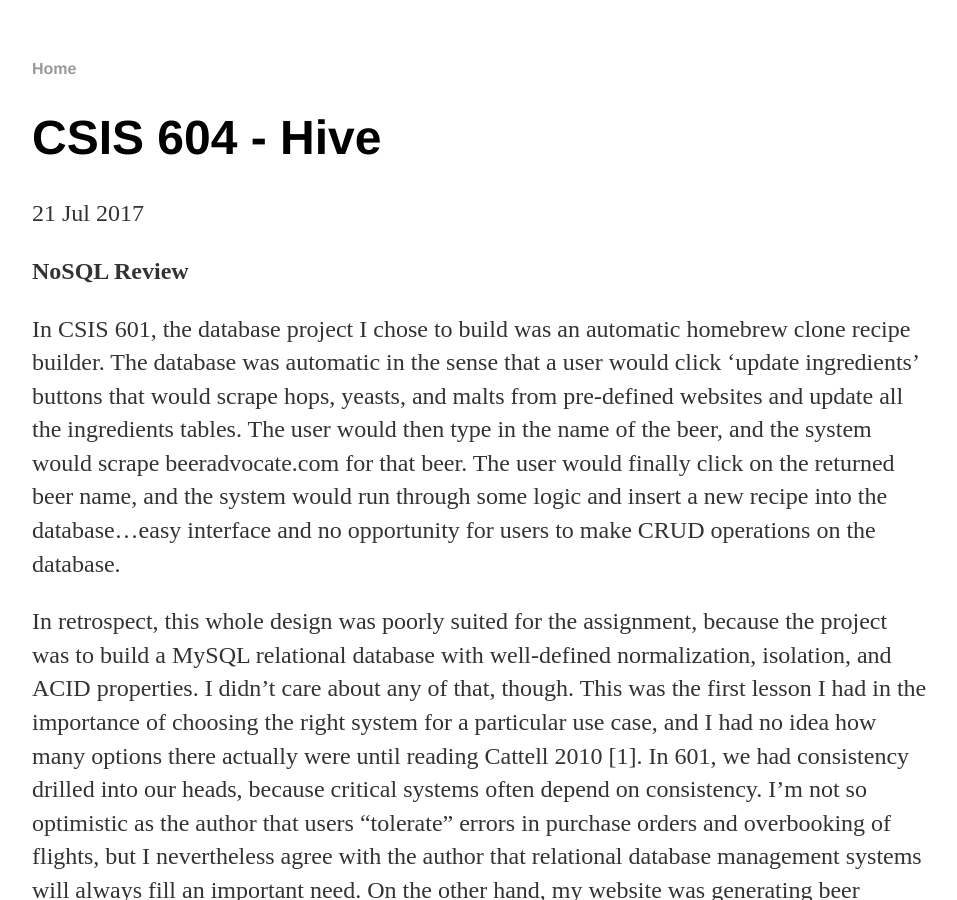
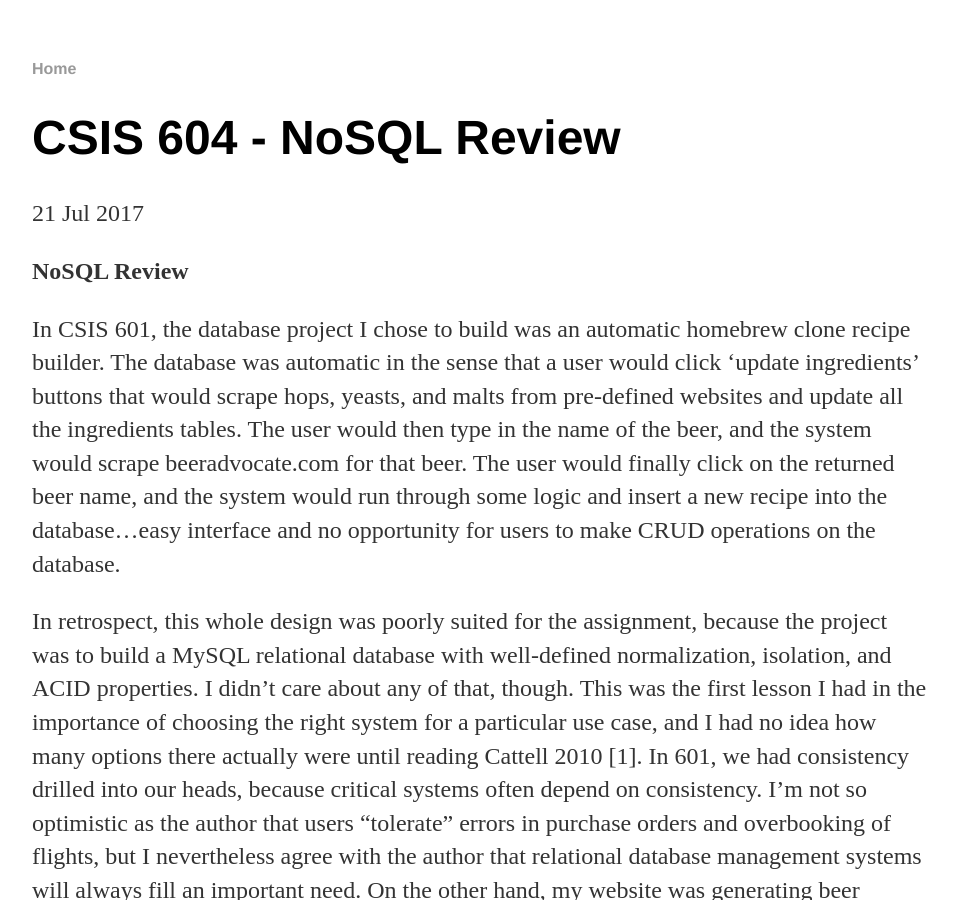
Before and after one commit to waltermblair/personal, a Jekyll site: the page built from _posts/2017-07-21-NoSQL-Review.md, in a window 1280 px wide and 900 px high. Shown: the whole window, without its empty margins (160-1117 px from the left). Built offline with Jekyll 4.4.1, drawn with Linux system fonts in a browser that asks for light colours.

Commit message:
604-paper6

```diff
--- a/_posts/2017-07-21-NoSQL-Review.md
+++ b/_posts/2017-07-21-NoSQL-Review.md
@@ -1,6 +1,6 @@
 ---
 layout: post
-title: "CSIS 604 - Hive"
+title: "CSIS 604 - NoSQL Review"
 date: 2017-07-21
 ---
 <b>NoSQL Review</b>
```
